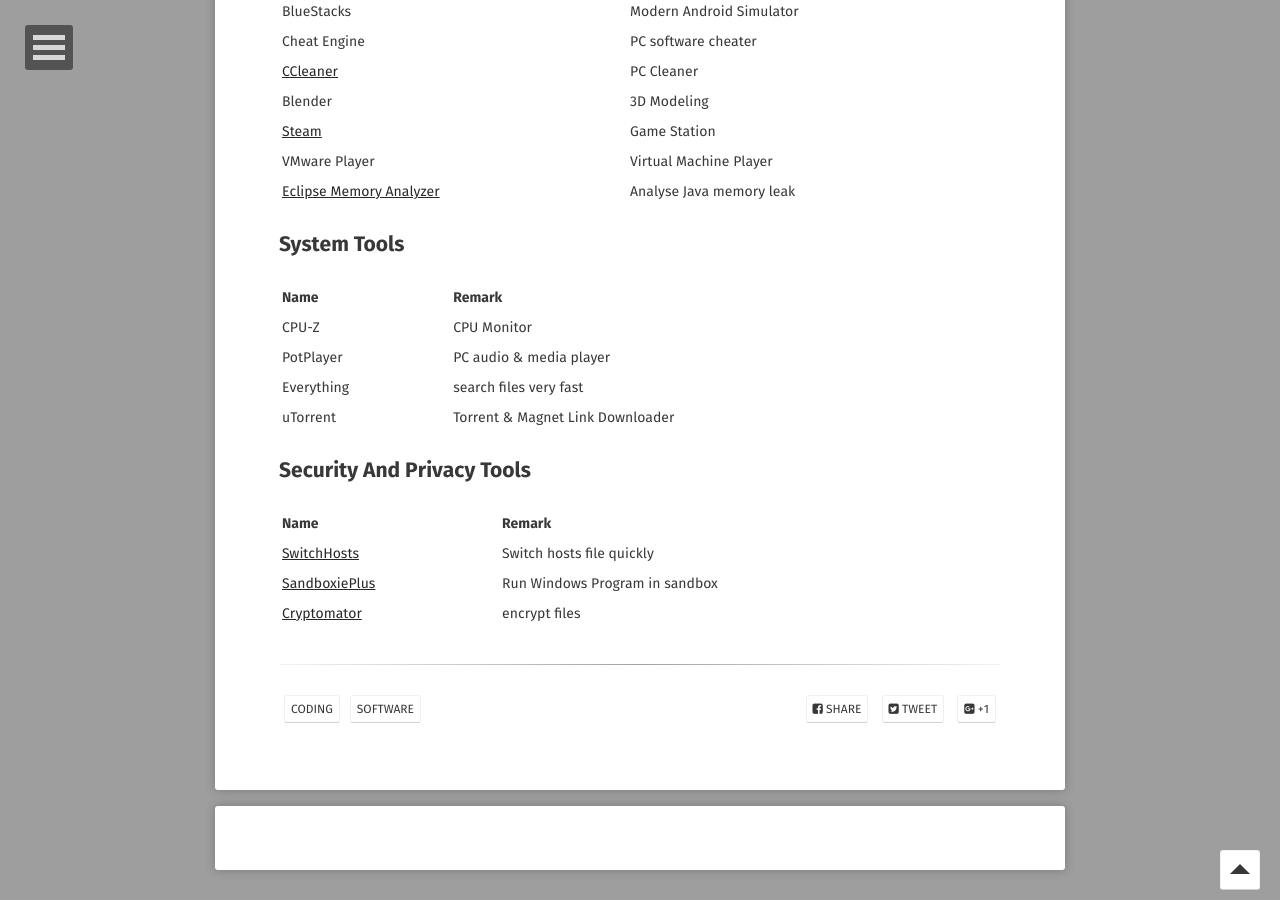
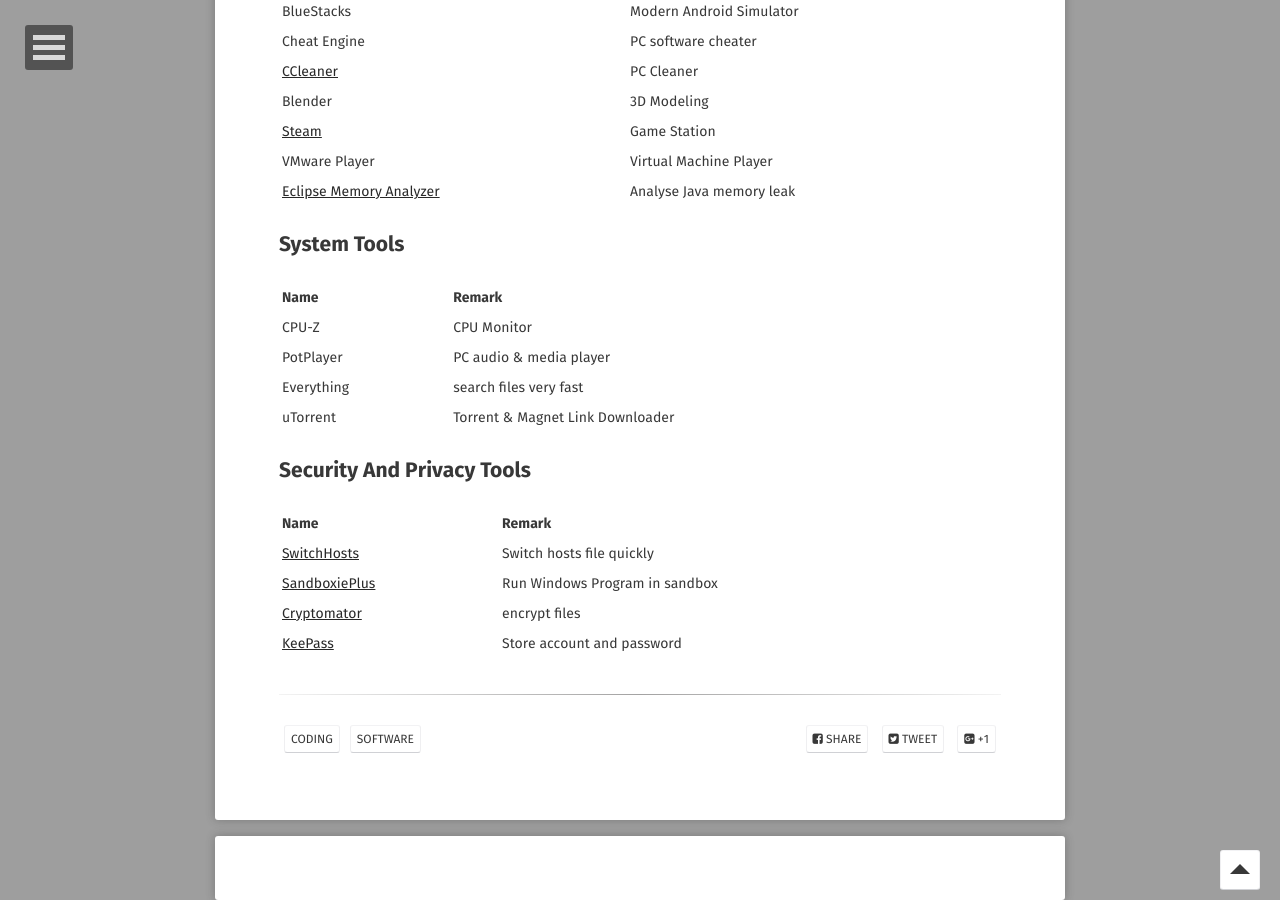
Before and after one commit to o7878x/o7878x.github.io, a Jekyll site: the page built from _posts/2024-07-07-fav-softwares.md, in a window 1280 px wide and 900 px high, scrolled down 2102 px. Built offline with Jekyll 4.4.1, drawn with Linux system fonts in a browser that asks for light colours; some web fonts are replaced; comment, search, counter and statistics services are not loaded.

Commit message:
feature:add keePass

```diff
--- a/_posts/2024-07-07-fav-softwares.md
+++ b/_posts/2024-07-07-fav-softwares.md
@@ -107,3 +107,4 @@
 | [SwitchHosts](https://github.com/oldj/SwitchHosts) | Switch hosts file quickly |
 | [SandboxiePlus](https://github.com/sandboxie-plus/Sandboxie) | Run Windows Program in sandbox |
 | [Cryptomator](https://cryptomator.org/) | encrypt files |
+| [KeePass](https://keepass.info/) | Store account and password |
```
